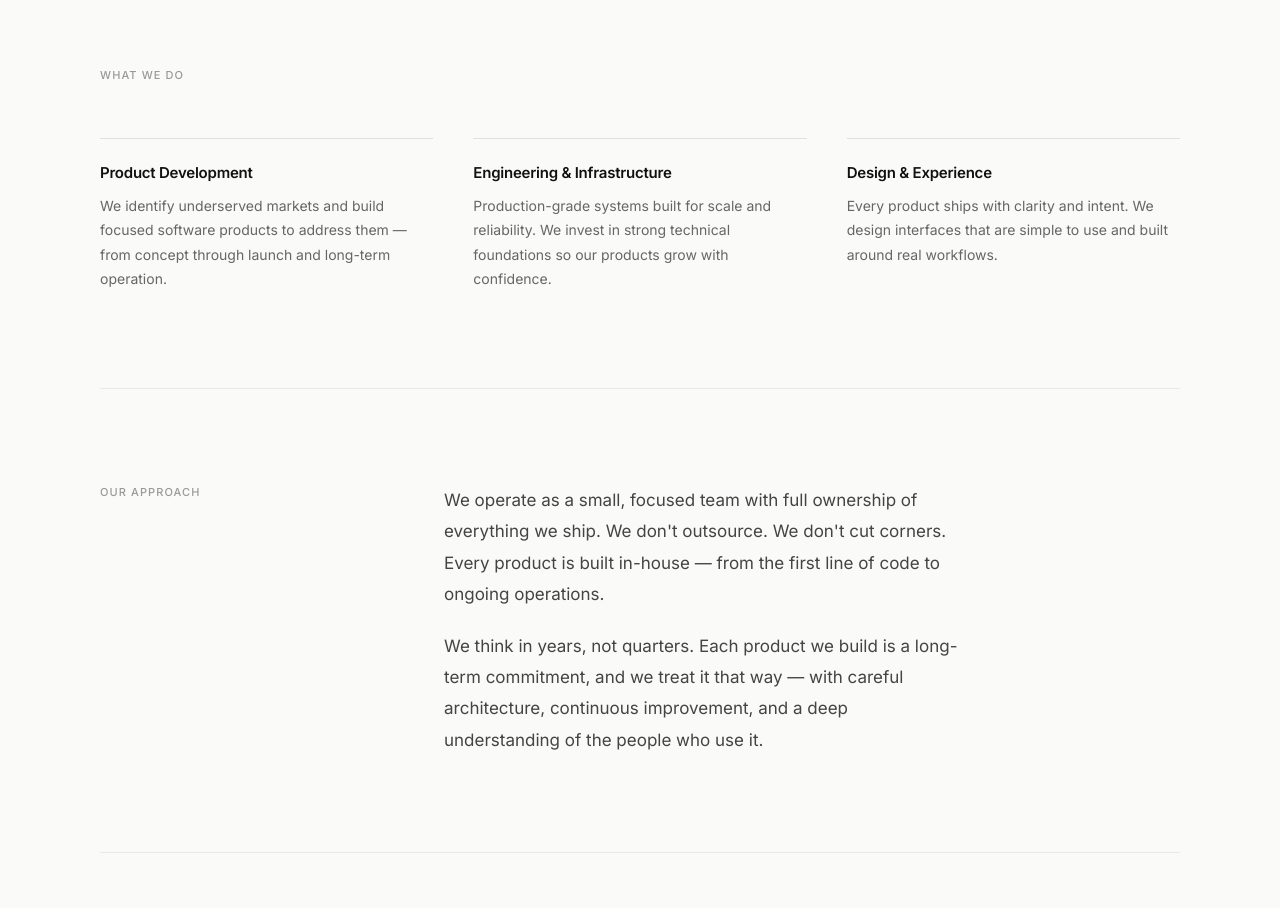
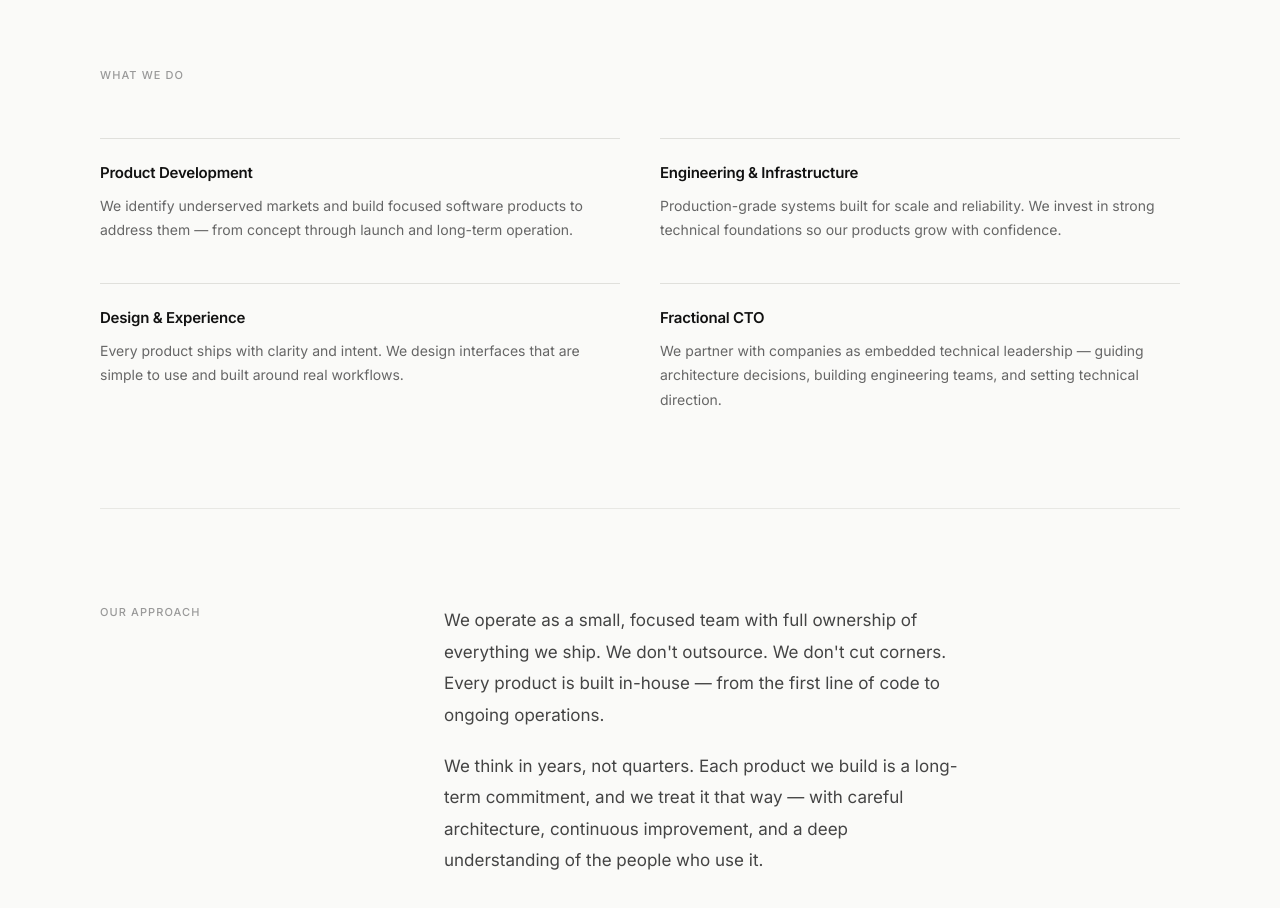
Before and after one commit to tensorhq/tensorhq-us, a plain HTML site: page index.html in a window 1280 px wide. Shown: the part 860-1768 px from the top of the page. Drawn offline with Linux system fonts and the light colour scheme.

Commit message:
Add fractional CTO service to landing page

```diff
--- a/index.html
+++ b/index.html
@@ -174,7 +174,7 @@
 
         .focus-grid {
             display: grid;
-            grid-template-columns: repeat(3, 1fr);
+            grid-template-columns: repeat(2, 1fr);
             gap: 2.5rem;
         }
 
@@ -399,6 +399,10 @@
                     <h3>Design & Experience</h3>
                     <p>Every product ships with clarity and intent. We design interfaces that are simple to use and built around real workflows.</p>
                 </div>
+                <div class="focus-item reveal">
+                    <h3>Fractional CTO</h3>
+                    <p>We partner with companies as embedded technical leadership — guiding architecture decisions, building engineering teams, and setting technical direction.</p>
+                </div>
             </div>
         </section>
 
```
